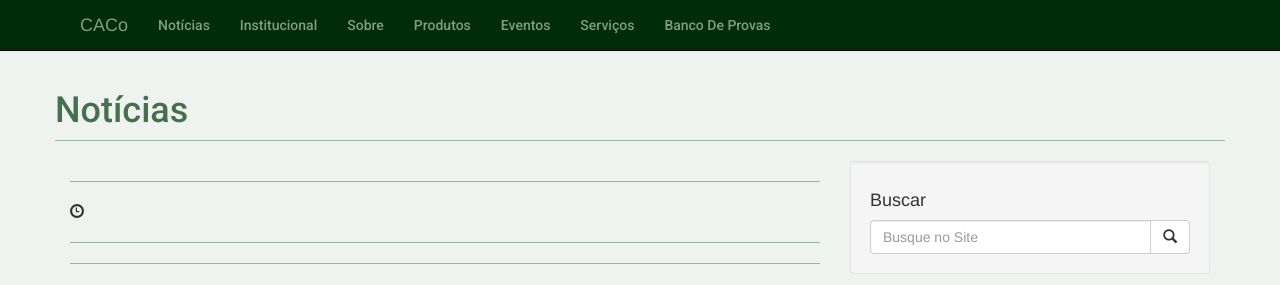
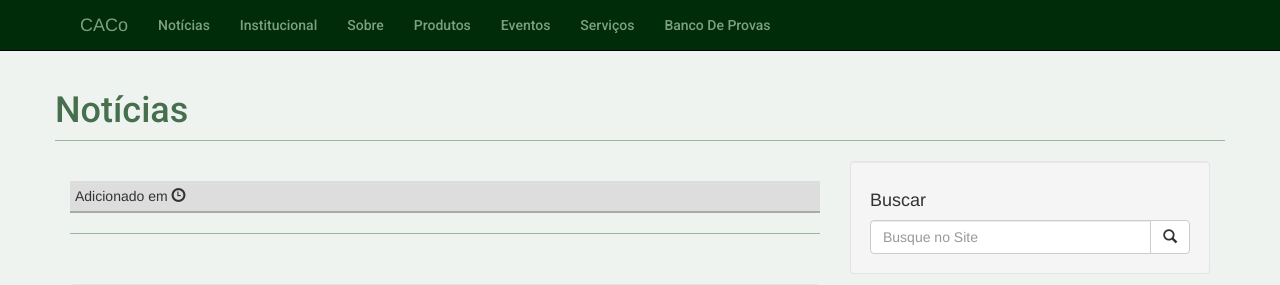
Before and after one commit to LSchanner/sitecaco, a Django app: template templates/noticia.html in a window 1280 px wide. Shown: the top 285 px of the page. Run offline with Django 3.2, Linux system fonts and the light colour scheme; the template is opened without the code that fills it, so the values that code supplies are empty; some libraries are stand-ins or nearby versions.

Commit message:
melhora visual na página de noticias

```diff
--- a/static/css/noticia.css
+++ b/static/css/noticia.css
@@ -4,3 +4,9 @@
     border-top:2px solid #ccc;
     border-left:2px solid #ccc;
 }
+.time {
+    background-color:#ddd;
+    padding:5px;
+    border-bottom:solid 2px #aaa;
+    margin-bottom:10px;
+}
--- a/static/css/noticias.css
+++ b/static/css/noticias.css
@@ -1,3 +1,9 @@
 p {
     overflow:hidden;
 }
+.time {
+    background-color:#e3e3e3;
+    padding:5px;
+    border-bottom:solid 2px #bbb;
+    margin-bottom:10px;
+}
--- a/templates/layouts/base.html
+++ b/templates/layouts/base.html
@@ -85,7 +85,6 @@
                     {% block content %}{% endblock %}
 
 
-
                 </div>
 
                 <!-- Blog Sidebar Widgets Column -->
--- a/templates/noticia.html
+++ b/templates/noticia.html
@@ -15,9 +15,9 @@
 
 <!-- Titulo -->
 <h1>{{post.title}}</h1>
-<hr>
-<p><span class="glyphicon glyphicon-time"></span> {{ post.time|date:"D d M Y" }} {{ post.time|time:"H:i" }}</p>
-<hr>
+<div class="time">
+    Adicionado em <span class="glyphicon glyphicon-time"></span> {{ post.time|date:"D d M Y" }} {{ post.time|time:"H:i" }}
+</div>
 {% if post.image %}
 <img class="img-responsive" src="{{post.image.url}}" alt="">
 <hr>
--- a/templates/noticias.html
+++ b/templates/noticias.html
@@ -17,7 +17,9 @@
     <h2>
         <a href="{{ URL_BASE }}/noticia/{{post.id}}">{{ post.title }}</a>
     </h2>
-    <p><span class="glyphicon glyphicon-time"></span> {{ post.time|date:"D d M Y" }} {{ post.time|time:"H:i" }}</p>
+        <div class="time">
+            Adicionado em <span class="glyphicon glyphicon-time"></span> {{ post.time|date:"D d M Y" }} {{ post.time|time:"H:i" }}
+            </div>
     {% if post.image %}
     <hr>
     <img class="img-responsive" src="{{post.image.url}}" alt="">
```
Lines whose indentation alone changed are shown as unchanged.
